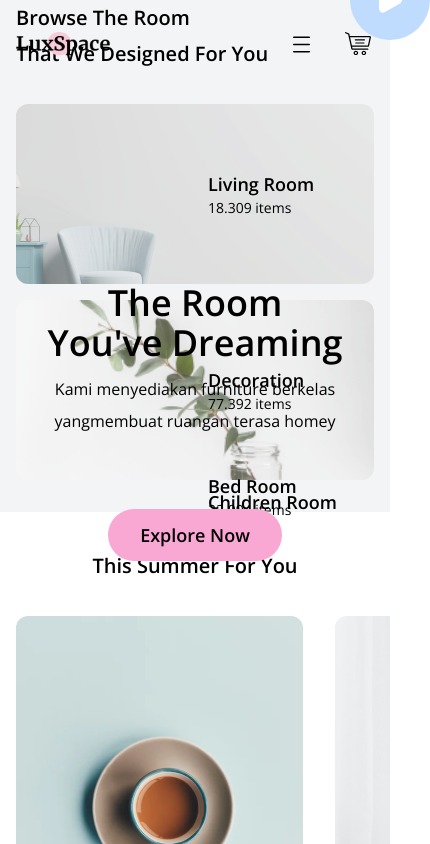
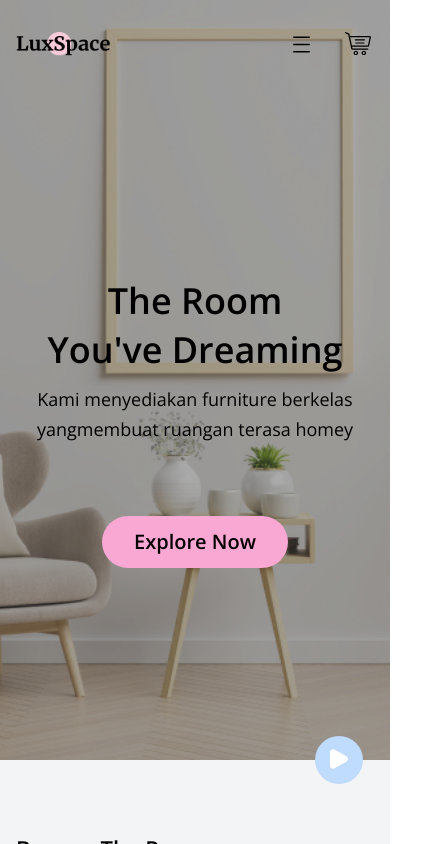
Before and after one commit to yogidelfiandra/luxspace-web, a React (Create React App) app: page / in a window 390 px wide. Shown: the top 844 px of the page, 430 px wide, since content can reach past the window. Built offline with nearby package versions, Linux system fonts and the light colour scheme; the HTML template or start-up script is replaced by a standard one.

Commit message:
update style

```diff
--- a/src/index.css
+++ b/src/index.css
@@ -4,10 +4,17 @@
 @tailwind components;
 @tailwind utilities;
 
-.card {
-  cursor: pointer;
+/* utils */
+.grid {
+  grid-auto-flow: row dense;
+  grid-auto-rows: minmax(180px, auto);
 }
 
+.stretched-link {
+  @apply absolute inset-0 z-10;
+}
+
+/* card */
 .card .card-shadow {
   @apply transition duration-300 shadow-none h-full;
 }
@@ -16,6 +23,7 @@
   @apply shadow-lg;
 }
 
+/* overlay */
 .overlay {
   @apply absolute;
 }
@@ -34,3 +42,59 @@
   top: 50%;
   left: 50%;
 }
+
+@media only screen and (max-width: 768px) {
+  .hero .hero-image,
+  .hero .hero-caption {
+    min-height: 90vh;
+  }
+  .hero .hero-cta {
+    @apply w-12 h-12;
+    transform: translateX(-75px) translateY(-50%);
+    background-size: 37.5%;
+  }
+}
+
+/* slider */
+
+.slider {
+  @apply flex my-4 flex-col;
+}
+
+.slider .thumbnail {
+  @apply w-screen order-last -mx-2 overflow-auto flex pl-4;
+}
+
+.slider .thumbnail .item {
+  @apply bg-gray-100 relative rounded-lg mb-4 cursor-pointer;
+  width: 106px;
+  height: 106px;
+}
+
+.slider .thumbnail .item:after {
+  content: '';
+  @apply transition duration-200 absolute inset-0 bg-black bg-opacity-0 border-2 border-black border-opacity-0 rounded-lg;
+}
+
+.slider .thumbnail .item.selected:after {
+  content: '';
+  @apply bg-opacity-25 border-opacity-100;
+}
+
+.slider .preview {
+  @apply mb-4 px-4;
+  height: 320px;
+}
+
+@media only screen and (min-width: 768px) {
+  .slider {
+    @apply flex-row;
+  }
+  .slider .thumbnail {
+    @apply w-auto order-first block overflow-visible pl-0;
+  }
+  .slider .preview {
+    height: 600px;
+    width: 560px;
+  }
+}
--- a/tailwind.config.js
+++ b/tailwind.config.js
@@ -110,6 +110,7 @@ module.exports = {
       12: '3rem',
       14: '3.5rem',
       16: '4rem',
+      18: '4.375rem',
       20: '5rem',
       24: '6rem',
       28: '7rem',
@@ -376,10 +377,10 @@ module.exports = {
     fontSize: {
       xs: ['0.75rem', { lineHeight: '1rem' }],
       sm: ['0.875rem', { lineHeight: '1.25rem' }],
-      base: ['1rem', { lineHeight: '1.5rem' }],
-      lg: ['1.125rem', { lineHeight: '1.75rem' }],
-      xl: ['1.25rem', { lineHeight: '1.75rem' }],
-      '2xl': ['1.5rem', { lineHeight: '2rem' }],
+      base: ['1.125rem', { lineHeight: '1.5rem' }],
+      lg: ['1.25rem', { lineHeight: '1.75rem' }],
+      xl: ['1.375rem', { lineHeight: '1.75rem' }],
+      '2xl': ['1.75rem', { lineHeight: '2rem' }],
       '3xl': ['1.875rem', { lineHeight: '2.25rem' }],
       '4xl': ['2.25rem', { lineHeight: '2.5rem' }],
       '5xl': ['3rem', { lineHeight: '1' }],
@@ -598,9 +599,11 @@ module.exports = {
       5: '1.25rem',
       6: '1.5rem',
       7: '1.75rem',
-      8: '2rem',
+      8: '1.875rem',
       9: '2.25rem',
-      10: '2.5rem',
+      9.5: '2.625rem',
+      10: '3.0625rem',
+      11: '4.0625rem',
     },
     listStyleType: {
       none: 'none',
```
